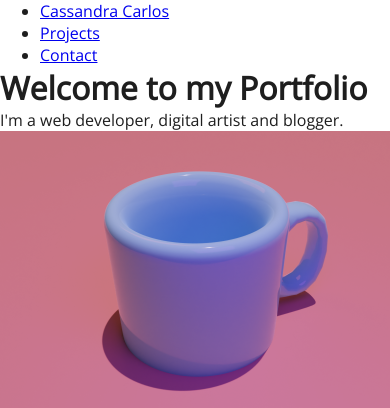
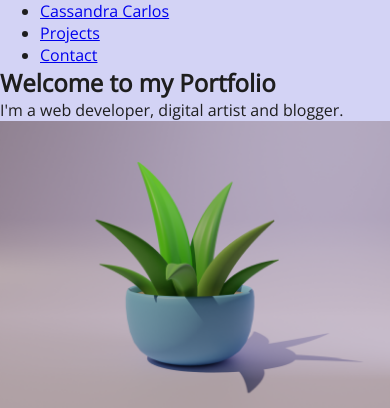
Before and after one commit to cassandracarlos/cassandracarlos.github.io, a PHP site: page / in a window 390 px wide; the page is wider, and only the part inside the window is pictured. Shown: the top 408 px of that part. Run offline with PHP 8.4, Linux system fonts and the light colour scheme.

Commit message:
so help me god
title

```diff
--- a/index.html
+++ b/index.html
@@ -2,6 +2,30 @@
 <html lang="en">
 
 <head>
+	<style>
+    .container {
+      display: flex;
+      flex-wrap: wrap;
+      justify-content: space-between;
+    }
+    .column {
+      width: 33.33%;
+    }
+    .column img {
+      width: 100%;
+      height: auto;
+    }
+    @media (max-width: 768px) {
+      .column {
+		width: 50%;
+      }
+    }
+	@media (max-width: 640px) {
+      .column {
+		width: 100%;
+      }
+    }
+  </style>
 	<script>
 		(function(w,d,s,l,i){w[l]=w[l]||[];w[l].push({'gtm.start':
 		new Date().getTime(),event:'gtm.js'});var f=d.getElementsByTagName(s)[0],
@@ -29,6 +53,13 @@
 			<li><a href="#contact">Contact</a></li>
 		</ul>
 
+		<header>
+
+			<h1>Welcome to my Portfolio</h1>
+			<p>I'm a web developer, digital artist and blogger.</p>
+
+		</header>
+
 	<!--
 	<div class="icon">
 		<a href=""><img src="icons/email.png"></a>
@@ -39,45 +70,27 @@
 
 	</nav>
 
-	<header>
-
-		<h1>Welcome to my Portfolio</h1>
-		<p>I'm a web developer, digital artist and blogger.</p>
-
-	</header>
-
 	<main>
 		<section class="work">
-		  <div class="gallery">
-			<div class="item">
-				<img src="images/img_6.png" alt="">
+  <div class="container">
+    <div class="column">
+      <img src="images/img_1.png" alt="Image 1">
     </div>
-			<div class="item">
-				<img src="images/img_7.png" alt="">
+    <div class="column">
+      <img src="images/img_2.png" alt="Image 2">
     </div>
-			<div class="item">
-				<img src="images/img_8.png" alt="">
+    <div class="column">
+      <img src="images/img_3.png" alt="Image 3">
     </div>
-			<div class="item">
-			  <img src="images/img_9.png" alt="">
+    <div class="column">
+      <img src="images/img_4.png" alt="Image 4">
     </div>
-			<div class="item">
-			  <img src="images/img_1.png" alt="">
+    <div class="column">
+      <img src="images/img_5.png" alt="Image 5">
     </div>
-			<div class="item">
-				<img src="images/img_2.png" alt="">
+    <div class="column">
+      <img src="images/img_6.png" alt="Image 6">
     </div>
-			<div class="item">
-				<img src="images/img_3.png" alt="">
-			</div>
-			<div class="item">
-			  <img src="images/img_4.png" alt="">
-			</div>
-			<div class="item">
-				<img src="images/img_5.png" alt="">
-			</div>
-		  </div>
-		</section>
 	</main>
 
 	<footer>
--- a/style.css
+++ b/style.css
@@ -56,3 +56,8 @@ input[type="submit"]:hover
 {
 background-color: rgb(250, 250, 255);
 }
+
+nav {
+  width: 100%;
+  background: rgb(211, 211, 245);
+}
```
Also changed, not shown: images/img_1.png, images/img_3.png, 4 other files. Lines whose indentation alone changed are shown as unchanged.
